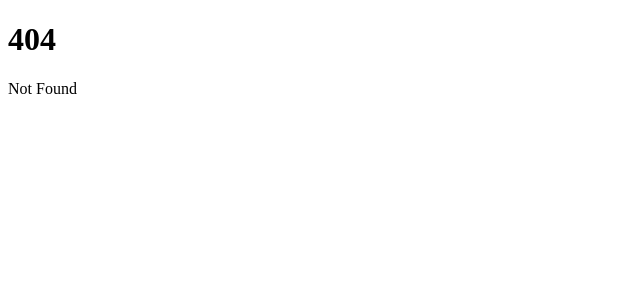
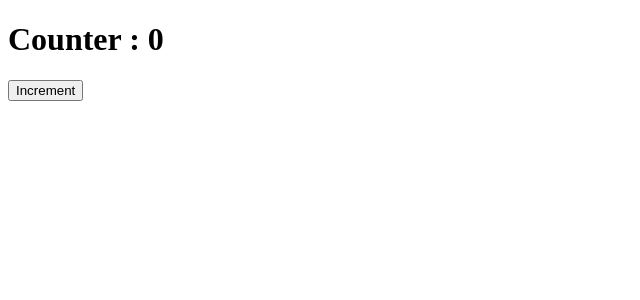
Before and after one commit to thearifism/belajar-svelte-kit, a SvelteKit app: page /counter in a window 1280 px wide. Before the commit this address had no page. Shown: the top 300 px of the page, without its empty margins (0-640 px from the left). Built offline with nearby package versions, Linux system fonts and the light colour scheme.

Commit message:
Add counter feature and update navigation
Introduce a new counter page with increment functionality using a button. Update the main page to include a navigation link to the counter page.

```diff
--- /dev/null
+++ b/src/routes/counter/+page.svelte
@@ -0,0 +1,11 @@
+<script>
+  let counter = $state(0);
+
+  function increment() {
+    counter++;
+  }
+</script>
+
+<h1>Counter : {counter}</h1>
+
+<button onclick={increment}>Increment</button>
```
Also changed, not shown: src/routes/+page.svelte (+6 -1 lines).
